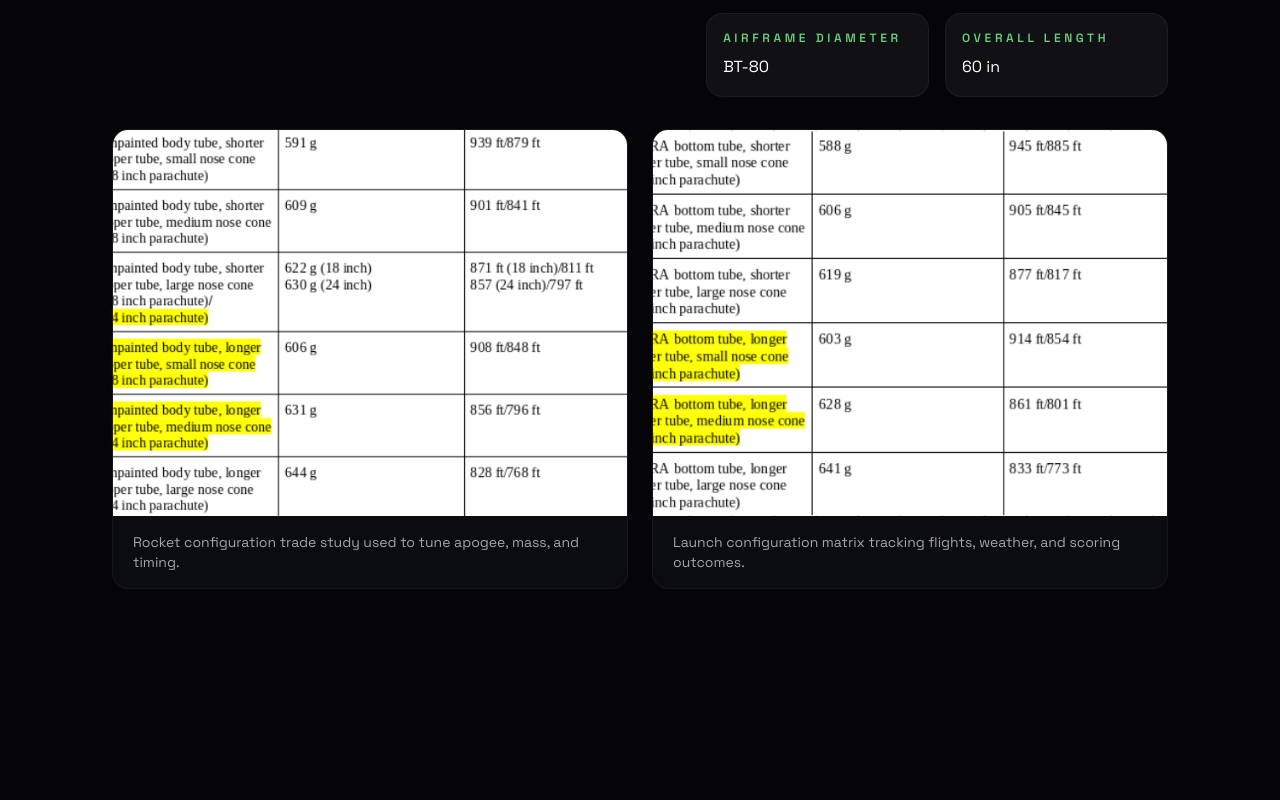
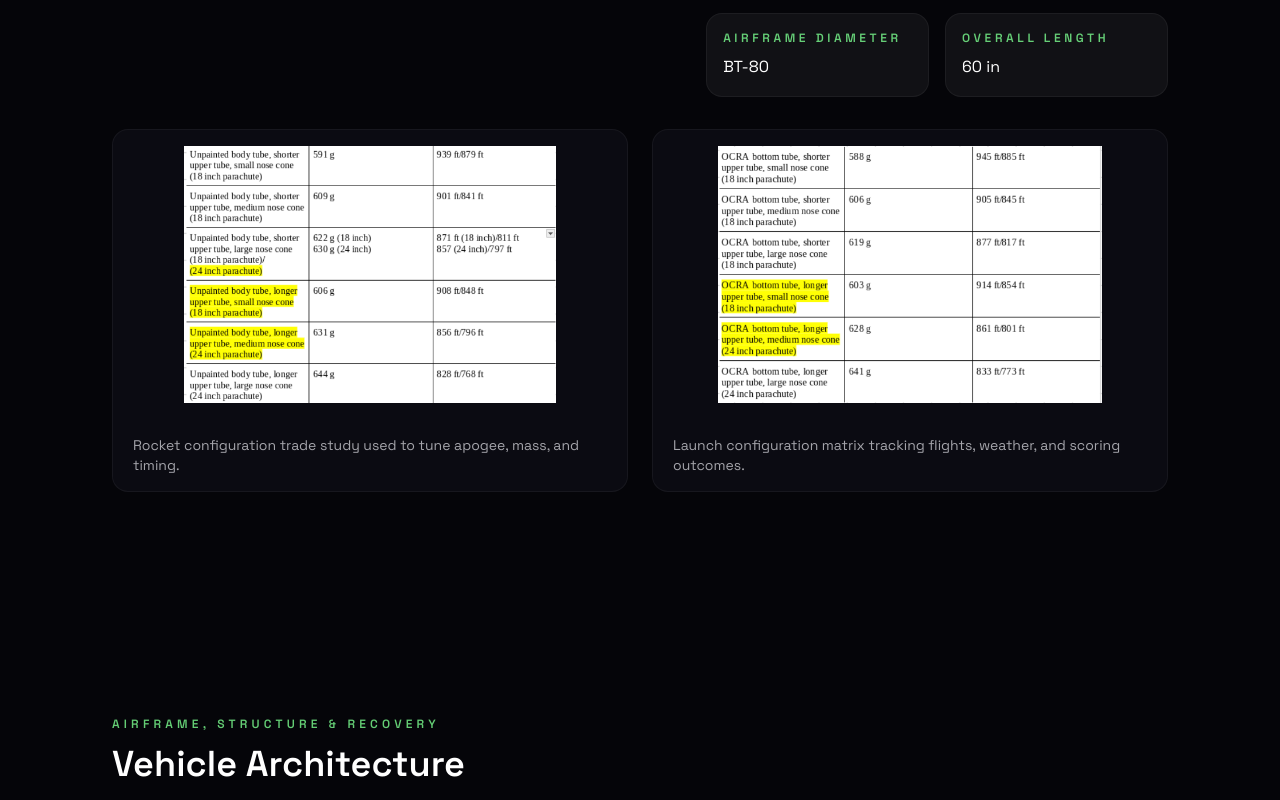
Before and after one commit to saahildoshi/saahildoshi-portfolio, a Next.js app: page /projects/arc in a window 1280 px wide. Shown: the part 2200-3000 px from the top of the page. Built offline with nearby package versions, Linux system fonts and the light colour scheme.

Commit message:
Enhance FigureCard with layout customization options
Added optional layout props to FigureCard component.

```diff
--- a/src/components/layout/FigureCard.tsx
+++ b/src/components/layout/FigureCard.tsx
@@ -1,17 +1,54 @@
 import { Image } from '@/components/ui/image';
+import { cn } from '@/lib/utils';
 
 export type FigureCardProps = {
   src: string;
   caption: string;
+
+  // Optional layout overrides
+  wide?: boolean;        // Let card span multiple grid columns
+  tall?: boolean;        // Prefer vertical aspect
+  ultraWide?: boolean;   // Very long rocket images
+  ratio?: string;        // Example: "470/80"
 };
 
-export function FigureCard({ src, caption }: FigureCardProps) {
+export function FigureCard({
+  src,
+  caption,
+  wide = false,
+  tall = false,
+  ultraWide = false,
+  ratio,
+}: FigureCardProps) {
+  // Aspect ratio logic
+  const aspectClass = ratio
+    ? `aspect-[${ratio}]`
+    : ultraWide
+    ? 'aspect-[5/1]'
+    : tall
+    ? 'aspect-[3/4]'
+    : 'aspect-video'; // default ~16:9
+
   return (
-    <div className="flex flex-col overflow-hidden rounded-2xl border border-white/5 bg-surface">
-      <div className="relative aspect-[4/3] w-full overflow-hidden">
-        <Image src={src} alt={caption} className="h-full w-full object-cover" fill priority={false} sizes="(min-width: 768px) 50vw, 100vw" />
+    <div
+      className={cn(
+        'flex flex-col overflow-hidden rounded-2xl border border-white/5 bg-surface',
+        wide && 'md:col-span-2 lg:col-span-3'
+      )}
+    >
+      <div className={cn('relative w-full overflow-hidden', aspectClass)}>
+        <Image
+          src={src}
+          alt={caption}
+          fill
+          className="object-contain p-4"
+          sizes="100vw"
+        />
       </div>
-      <div className="px-5 py-4 text-sm text-primary-foreground/70">{caption}</div>
+
+      <div className="px-5 py-4 text-sm text-primary-foreground/70">
+        {caption}
+      </div>
     </div>
   );
 }
```
